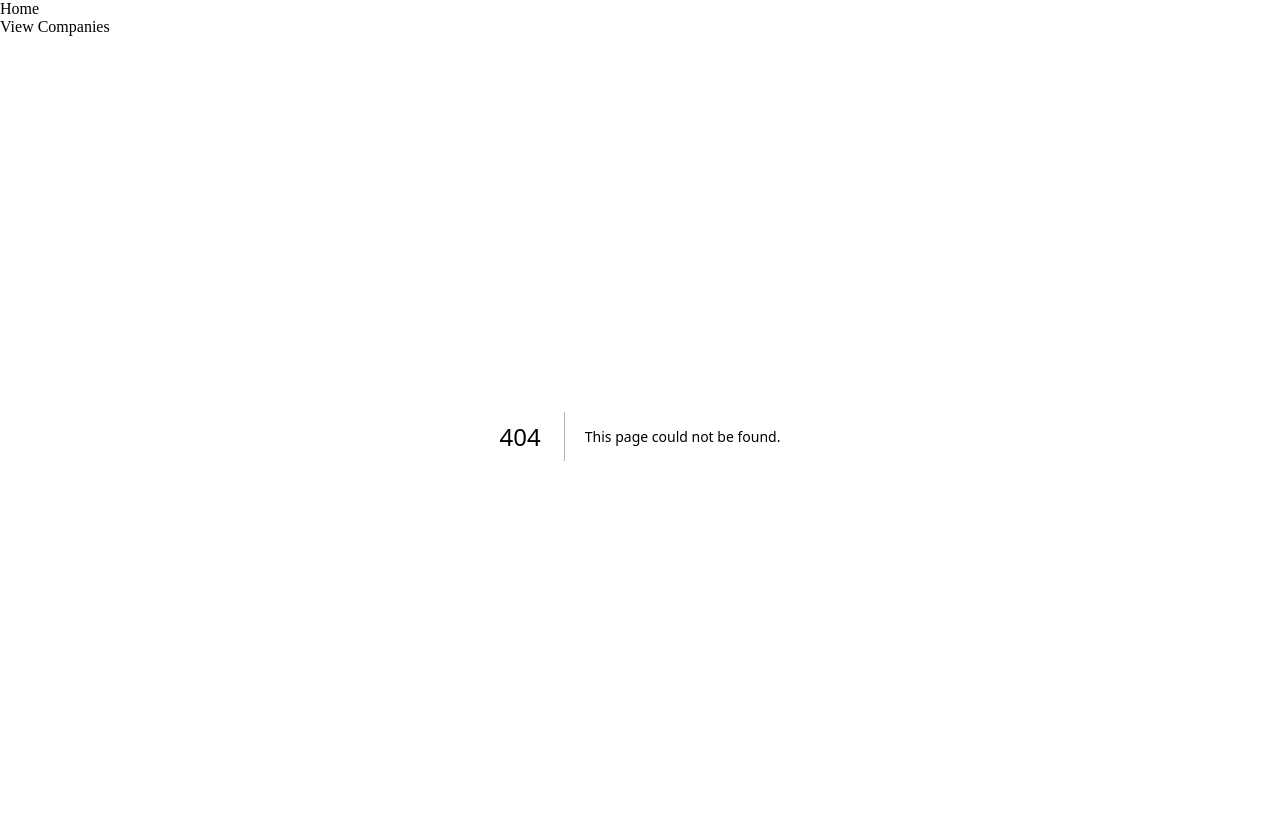
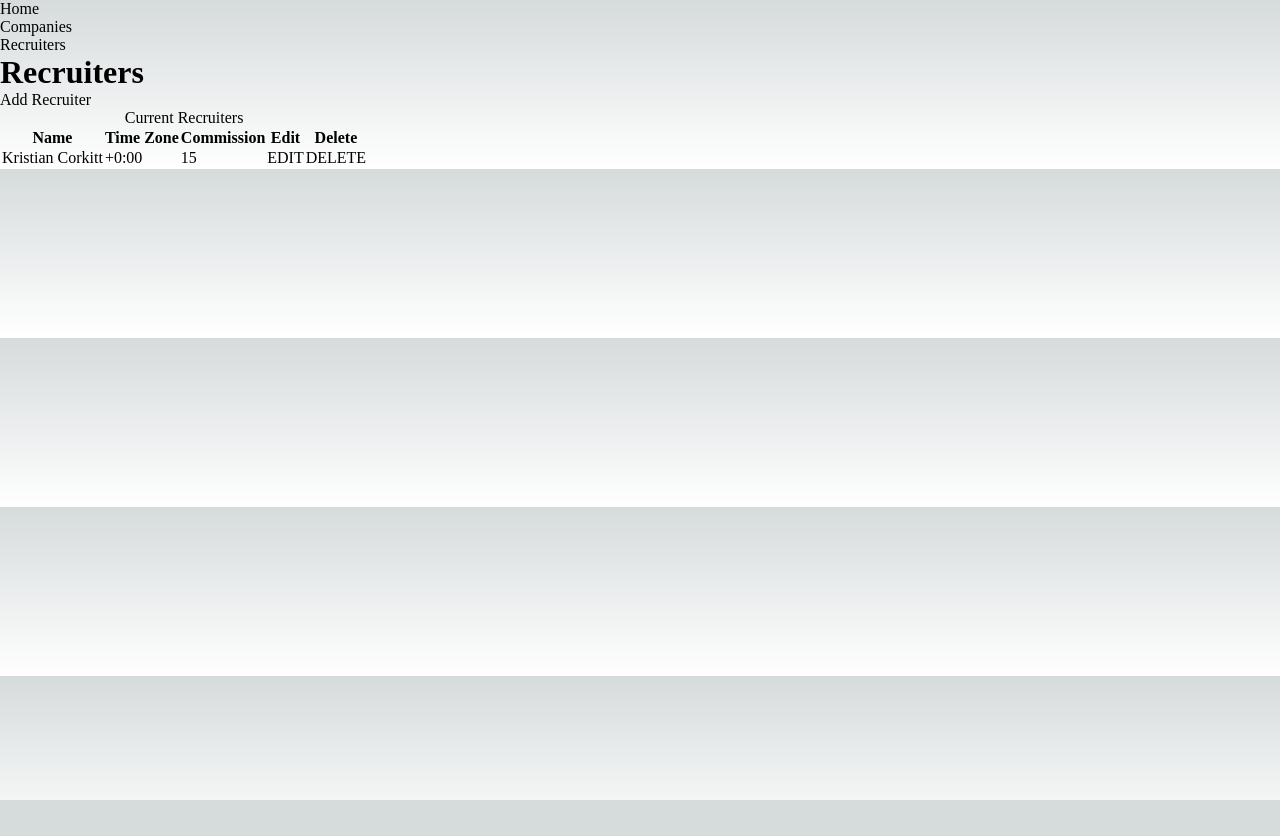
Before and after one commit to westheobald/cs340-project, a Next.js app: page /recruiters in a window 1280 px wide. Before the commit this address had no page. After the commit the page ends 800 px from the top, so only its background shows below. Built offline with nearby package versions, Linux system fonts and the light colour scheme.

Commit message:
Draft HTML for recruiter table

```diff
--- /dev/null
+++ b/app/recruiters/page.tsx
@@ -0,0 +1,31 @@
+import Link from 'next/link';
+
+export default function Recruiters() {
+  return (
+    <>
+      <h1>Recruiters</h1>
+      <Link href="/recruiters/add">Add Recruiter</Link>
+      <table>
+        <caption>Current Recruiters</caption>
+        <thead>
+          <tr>
+            <th>Name</th>
+            <th>Time Zone</th>
+            <th>Commission</th>
+            <th>Edit</th>
+            <th>Delete</th>
+          </tr>
+        </thead>
+        <tbody>
+          <tr>
+            <td>Kristian Corkitt</td>
+            <td>+0:00</td>
+            <td>15</td>
+            <td><Link href="/recruiters/update">EDIT</Link></td>
+            <td>DELETE</td>
+          </tr>
+        </tbody>
+      </table>
+    </>
+  );
+}
--- a/components/navigation-bar.tsx
+++ b/components/navigation-bar.tsx
@@ -9,7 +9,10 @@ export default function NavigationBar() {
           <Link href="/">Home</Link>
         </li>
         <li>
-          <Link href="/companies">View Companies</Link>
+          <Link href="/companies">Companies</Link>
+        </li>
+        <li>
+          <Link href="/recruiters">Recruiters</Link>
         </li>
       </ul>
     </nav>
```
Also changed, not shown: app/recruiters/add/page.tsx (added, +25 -0 lines), app/recruiters/update/page.tsx (added, +24 -0 lines).
